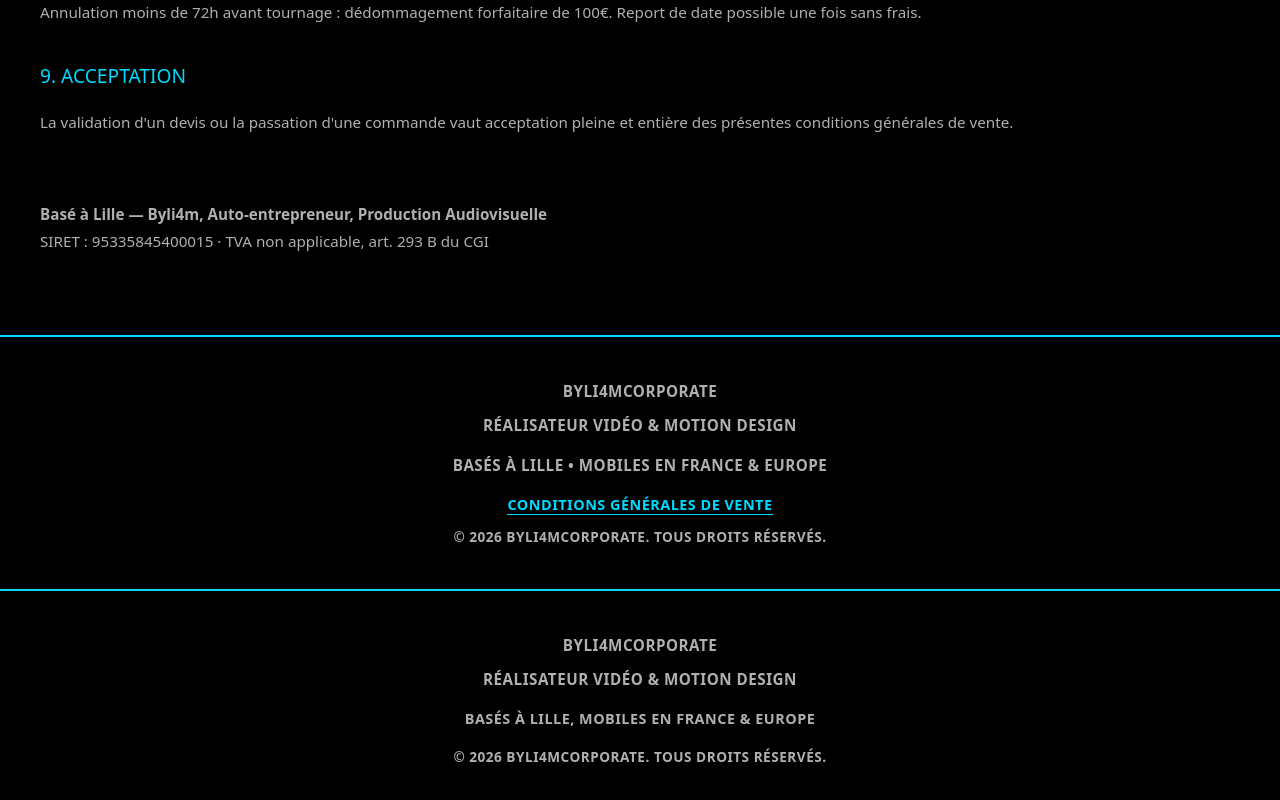
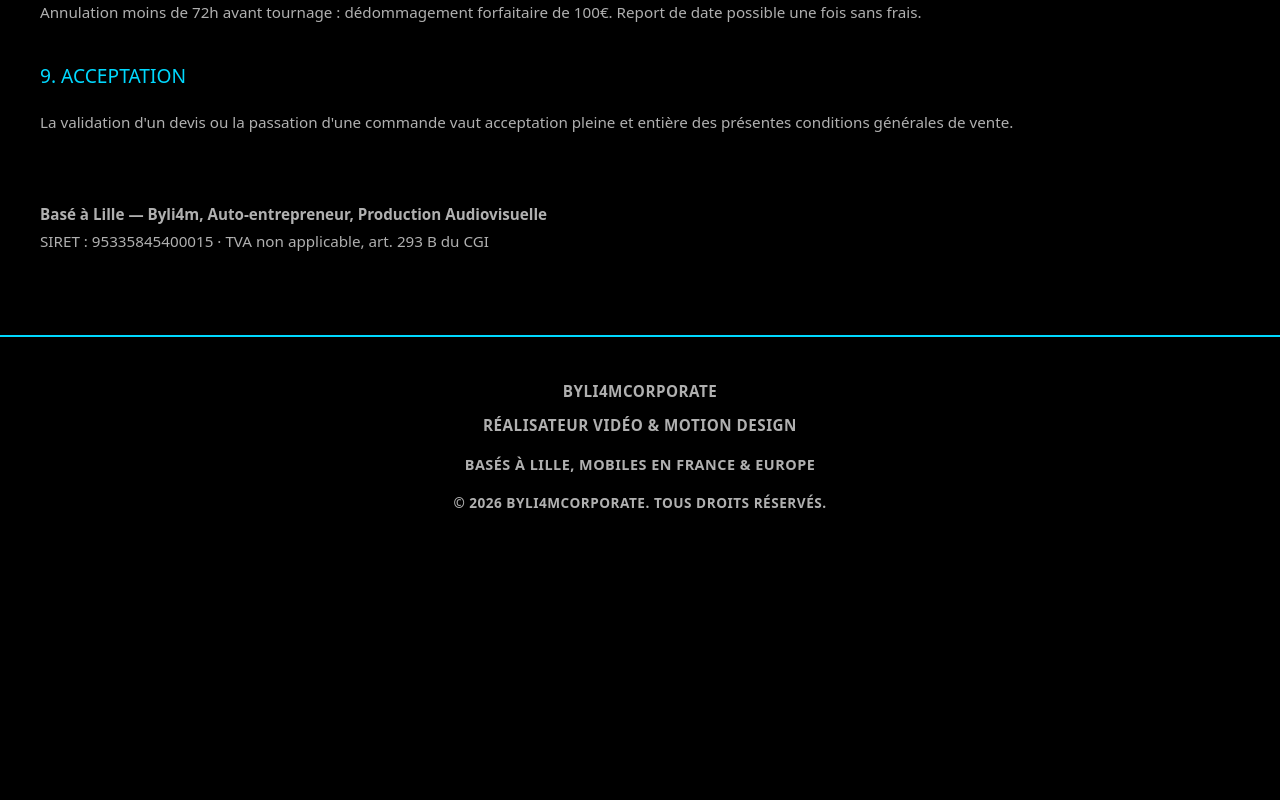
Before and after one commit to peronino-sbl/byli4m-corporate, a Next.js app: page / in a window 1280 px wide. Shown: the part 7629-8429 px from the top of the page. After the commit the page ends 8184 px from the top, so only its background shows below. Built offline with nearby package versions, Linux system fonts and the light colour scheme.

Commit message:
Remove duplicate footer, keep only CGV section

```diff
--- a/app/page.tsx
+++ b/app/page.tsx
@@ -879,14 +879,6 @@ export default function Home() {
           </div>
         </div>
       </section>
-
-      <footer>
-        <p>BYLI4MCORPORATE</p>
-        <p>RÉALISATEUR VIDÉO & MOTION DESIGN</p>
-        <p style={{ marginTop: '1rem' }}>Basés à Lille • Mobiles en France & Europe</p>
-        <p style={{ marginTop: '1rem', fontSize: '0.9rem' }}><a href="#cgv">Conditions Générales de Vente</a></p>
-        <p style={{ fontSize: '0.85rem' }}>© 2026 Byli4mCorporate. Tous droits réservés.</p>
-      </footer>
     </div>
   );
 }
```
